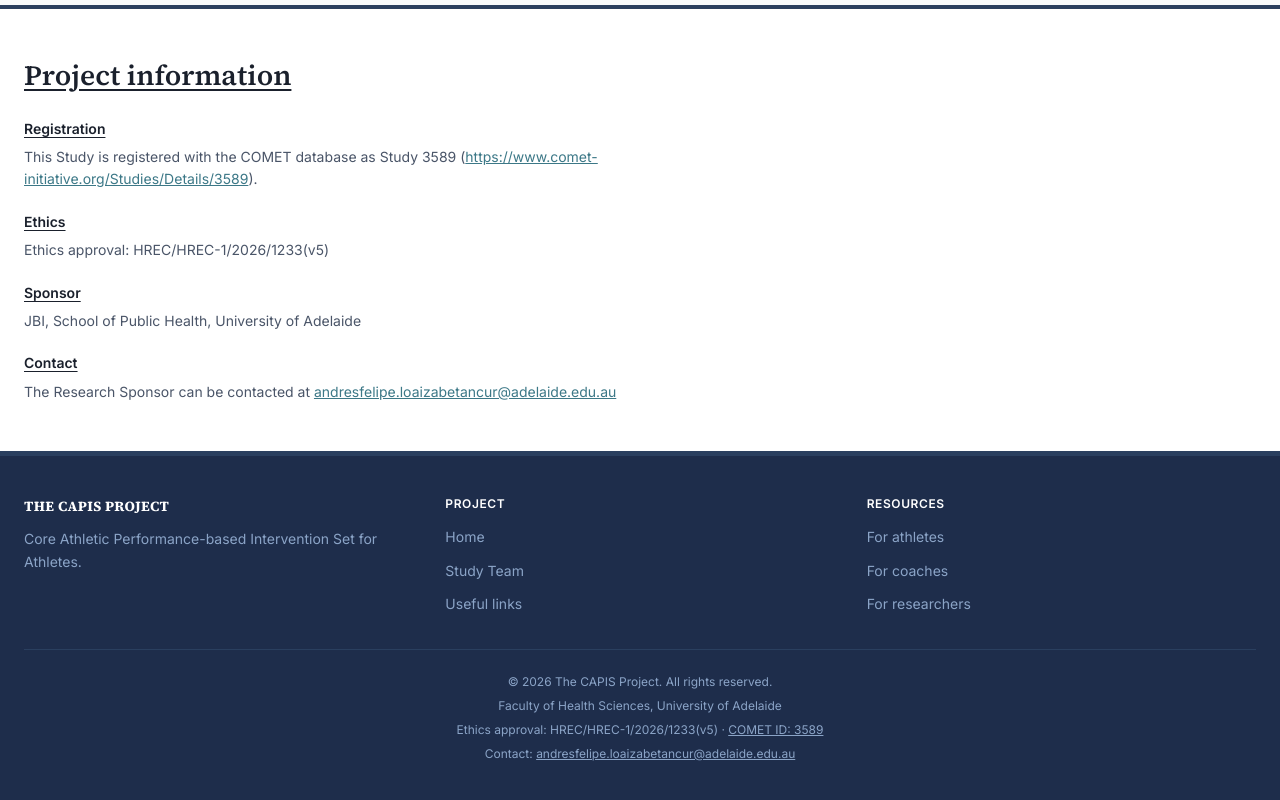
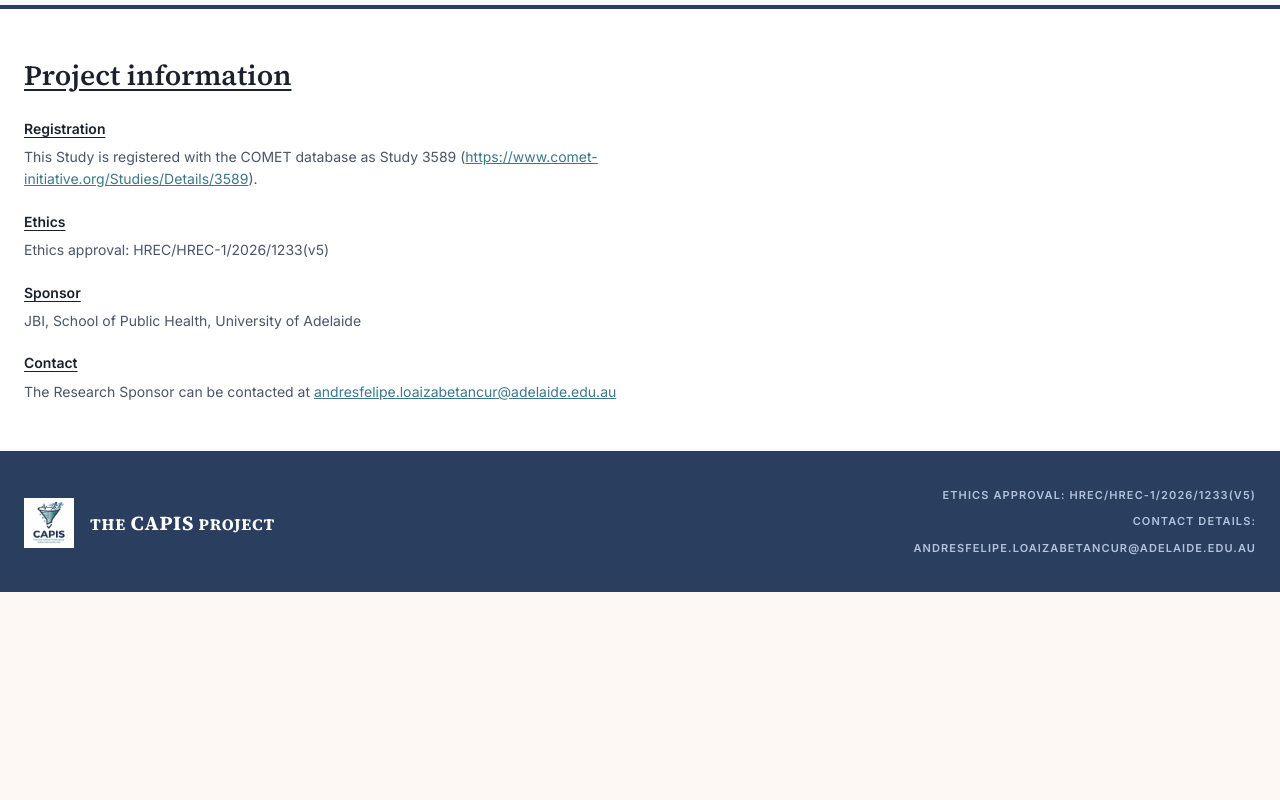
Before and after one commit to LoaizaBetancur/CAPIS-Project-Website, a Next.js app: page / in a window 1280 px wide. Shown: the part 3538-4338 px from the top of the page. After the commit the page ends 4130 px from the top, so only its background shows below. Built offline with nearby package versions, Linux system fonts and the light colour scheme.

Commit message:
Update Footer.tsx

```diff
--- a/components/Footer.tsx
+++ b/components/Footer.tsx
@@ -1,81 +1,90 @@
-import Link from "next/link";
+import Image from "next/image";
 
-const FOOTER_LINKS = [
-  {
-    title: "Project",
-    links: [
-      { label: "Home", href: "/" },
-      { label: "Study Team", href: "/team" },
-      { label: "Useful links", href: "/useful-links" },
-    ],
-  },
-  {
-    title: "Resources",
-    links: [
-      { label: "For athletes", href: "/resources/athletes" },
-      { label: "For coaches", href: "/resources/coaches" },
-      { label: "For researchers", href: "/resources/researchers" },
-    ],
-  },
-];
+const NAVY = "#2A3F5F";
 
 export default function Footer() {
   return (
-    <footer style={{ backgroundColor: "#1E2D4B", borderTop: "1px solid #2A3F5F" }}>
-      <div className="mx-auto max-w-[1280px] px-6 py-10">
-        <div className="grid gap-8 md:grid-cols-3">
+    <footer style={{ backgroundColor: NAVY, padding: "32px 24px" }}>
+      <div
+        style={{
+          maxWidth: "1280px",
+          margin: "0 auto",
+          display: "grid",
+          alignItems: "center",
+          gap: "32px",
+          gridTemplateColumns: "1fr 1fr",
+        }}
+        className="footer-grid"
+      >
+        {/* LEFT: Logo + Name */}
+        <div style={{ display: "flex", alignItems: "center", gap: "16px" }}>
+          <div style={{ position: "relative", width: "50px", height: "50px", flexShrink: 0 }}>
+            <Image
+              src="/images/capis-logo.png"
+              alt="CAPIS"
+              fill
+              style={{ objectFit: "contain" }}
+              sizes="50px"
+            />
+          </div>
           <div>
-            <div className="mb-3 text-white font-display font-bold text-sm tracking-wide">
-              THE CAPIS PROJECT
-            </div>
-            <p className="text-sm leading-relaxed" style={{ color: "#8BA4C7" }}>
-              Core Athletic Performance-based Intervention Set for Athletes.
+            <p
+              style={{
+                fontFamily: "var(--font-display)",
+                fontSize: "16px",
+                fontWeight: 700,
+                color: "#FFFFFF",
+                letterSpacing: "0.05em",
+                margin: 0,
+                lineHeight: 1.2,
+              }}
+            >
+              THE <span style={{ fontSize: "20px" }}>CAPIS</span> PROJECT
             </p>
           </div>
-
-          {FOOTER_LINKS.map((group) => (
-            <div key={group.title}>
-              <h3 className="mb-3 text-xs font-semibold uppercase tracking-wider text-white">
-                {group.title}
-              </h3>
-              <ul className="space-y-2">
-                {group.links.map((link) => (
-                  <li key={link.href}>
-                    <Link
-                      href={link.href}
-                      className="text-sm transition-colors hover:text-white"
-                      style={{ color: "#8BA4C7" }}
-                    >
-                      {link.label}
-                    </Link>
-                  </li>
-                ))}
-              </ul>
-            </div>
-          ))}
         </div>
 
-        <div className="mt-8 border-t pt-6 text-center text-xs space-y-2" style={{ borderColor: "#2A3F5F", color: "#8BA4C7" }}>
-          <p>© {new Date().getFullYear()} The CAPIS Project. All rights reserved.</p>
-          <p>Faculty of Health Sciences, University of Adelaide</p>
-          <p>
-            Ethics approval: HREC/HREC-1/2026/1233(v5) ·{" "}
-            <a
-              href="https://www.comet-initiative.org/Studies/Details/3589"
-              target="_blank"
-              rel="noopener noreferrer"
-              className="underline hover:text-white"
-              style={{ color: "#8BA4C7" }}
-            >
-              COMET ID: 3589
-            </a>
+        {/* RIGHT: Ethics + Contact */}
+        <div style={{ textAlign: "right" }}>
+          <p
+            style={{
+              fontSize: "11px",
+              fontWeight: 600,
+              color: "#B0C4DE",
+              letterSpacing: "0.1em",
+              textTransform: "uppercase",
+              margin: "0 0 8px 0",
+            }}
+          >
+            Ethics approval: HREC/HREC-1/2026/1233(v5)
           </p>
-          <p>
-            Contact:{" "}
-            <a href="mailto:andresfelipe.loaizabetancur@adelaide.edu.au" className="underline hover:text-white" style={{ color: "#8BA4C7" }}>
-              andresfelipe.loaizabetancur@adelaide.edu.au
-            </a>
+          <p
+            style={{
+              fontSize: "11px",
+              fontWeight: 600,
+              color: "#B0C4DE",
+              letterSpacing: "0.1em",
+              textTransform: "uppercase",
+              margin: "0 0 4px 0",
+            }}
+          >
+            Contact details:
           </p>
+          <a
+            href="mailto:andresfelipe.loaizabetancur@adelaide.edu.au"
+            style={{
+              fontSize: "11px",
+              fontWeight: 600,
+              color: "#B0C4DE",
+              letterSpacing: "0.1em",
+              textTransform: "uppercase",
+              textDecoration: "none",
+            }}
+            onMouseEnter={(e) => { e.currentTarget.style.color = "#FFFFFF"; }}
+            onMouseLeave={(e) => { e.currentTarget.style.color = "#B0C4DE"; }}
+          >
+            andresfelipe.loaizabetancur@adelaide.edu.au
+          </a>
         </div>
       </div>
     </footer>
```
